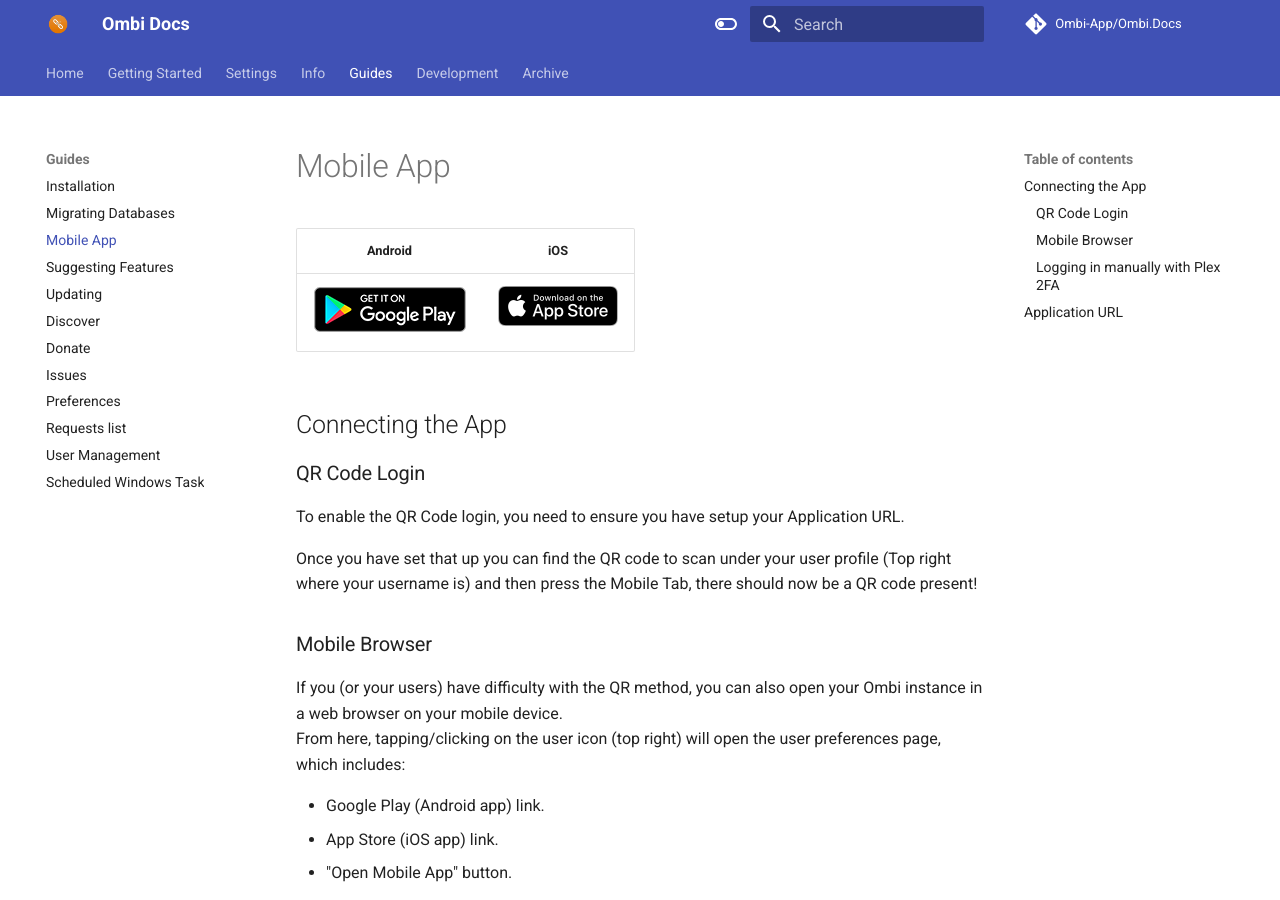
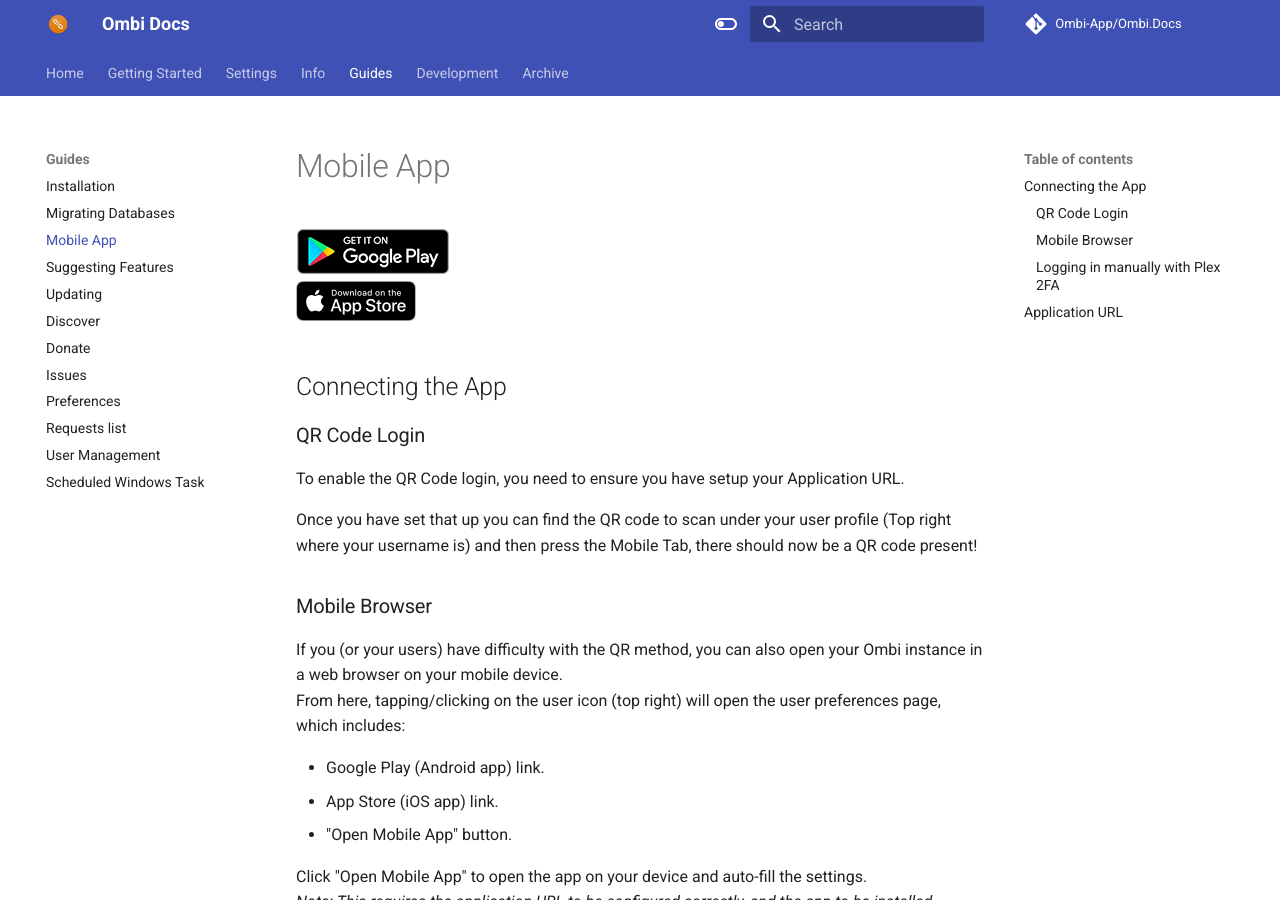
Before and after one commit to Ombi-app/Ombi.Docs, an MkDocs documentation site: the page built from docs/guides/mobile-app.md, in a window 1280 px wide and 900 px high. Built offline with MkDocs 1.6.1 and Material for MkDocs 9.7.7, drawn with Linux system fonts in a browser that asks for light colours; comment, search, counter and statistics services are not loaded.

Commit message:
Remove table

```diff
--- a/docs/guides/mobile-app.md
+++ b/docs/guides/mobile-app.md
@@ -1,8 +1,7 @@
 # Mobile App
 
-| Android | iOS |
-| :-: | :-: |
-| [![Android App](../assets/images/get_it_on_play_store.png)](https://play.google.com/store/apps/details?id=com.tidusjar.Ombi&hl=en_NZ&gl=US) | [![iOS App](../assets/images/get_it_on_app_store.png)](https://apps.apple.com/us/app/ombi/id1335260043) |
+[![Android App](../assets/images/get_it_on_play_store.png)](https://play.google.com/store/apps/details?id=com.tidusjar.Ombi&hl=en_NZ&gl=US)
+[![iOS App](../assets/images/get_it_on_app_store.png)](https://apps.apple.com/us/app/ombi/id1335260043)
 
 ## Connecting the App
 
```
